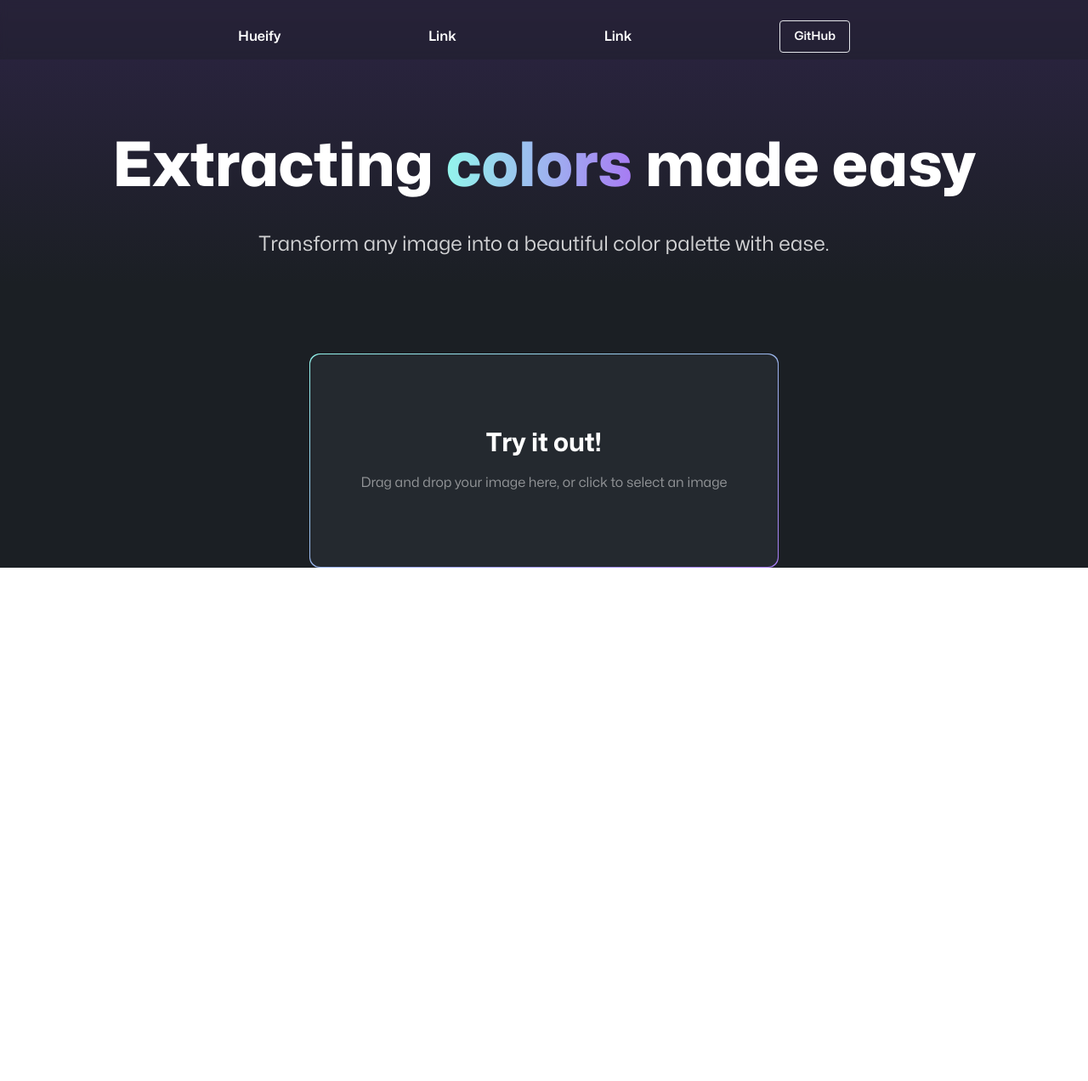
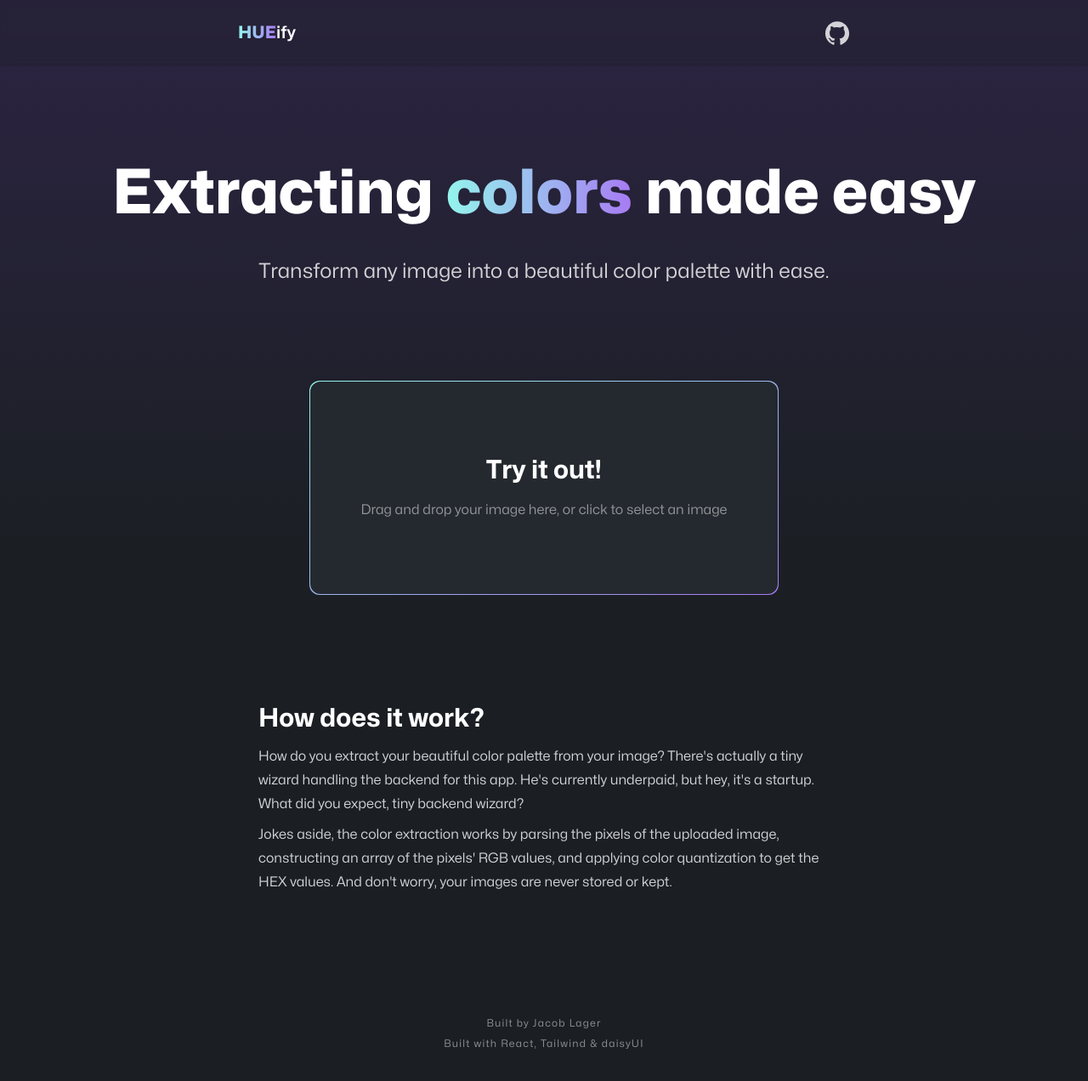
Before and after one commit to Lagge111/hueify, a React (Create React App) app: page / in a window 1280 px wide. Shown: the top 1272 px of the page at 85% size. Before the commit the page ends 800 px from the top, so only its background shows below. Built offline with nearby package versions, Linux system fonts and the light colour scheme.

Commit message:
Added footer, instructions and various improvements

```diff
--- a/package.json
+++ b/package.json
@@ -7,6 +7,7 @@
     "@testing-library/react": "^13.4.0",
     "@testing-library/user-event": "^13.5.0",
     "color-thief-react": "^2.1.0",
+    "daisyui": "^2.51.3",
     "react": "^18.2.0",
     "react-dom": "^18.2.0",
     "react-dropzone": "^14.2.3",
--- a/src/App.js
+++ b/src/App.js
@@ -3,6 +3,8 @@ import Nav from "./components/Nav";
 import Dropzone from "./components/Dropzone";
 import Hero from "./components/Hero";
 import ResultsCard from "./components/ResultsCard";
+import Footer from "./components/Footer";
+import Instructions from "./components/Instructions";
 
 function App() {
   const [imageData, setImageData] = useState(null);
@@ -12,7 +14,7 @@ function App() {
   };
 
   return (
-    <div className="flex flex-col items-center bg-gradient-to-b from-[#2C2443] via-primary to-primary h-full cursor-default">
+    <div className="flex flex-col items-center bg-gradient-to-b from-[#2C2443] via-primary to-primary min-h-screen cursor-default">
       <Nav />
       <Hero />
       {imageData ? (
@@ -24,6 +26,8 @@ function App() {
       ) : (
         <Dropzone imageData={imageData} setImageData={setImageData} />
       )}
+      <Instructions />
+      <Footer />
     </div>
   );
 }
--- a/src/components/ColorGenerator.js
+++ b/src/components/ColorGenerator.js
@@ -1,12 +1,12 @@
 import Color, { Palette } from "color-thief-react";
-import { useState } from "react";
+import Loader from "./Loader";
 
 const ColorGenerator = ({ imageData }) => {
   return (
     <>
       {imageData && (
         <div className="flex flex-col justify-center">
-          <p className="text-white/50 text-sm text-center mt-10">
+          <p className="text-white/50 text-sm text-center mt-10 italic">
             Click on a HEX code to copy it.
           </p>
           <Palette
@@ -17,11 +17,14 @@ const ColorGenerator = ({ imageData }) => {
           >
             {({ data, loading }) => {
               return (
-                <div className="text-white mt-10">
+                <div className="text-white/70 mt-10">
                   <p className="text-2xl text-center mb-4 font-mona">
                     Color palette
                   </p>
-                  <ul className="flex gap-8 font-mona">
+                  {loading ? (
+                    <Loader />
+                  ) : (
+                    <ul className="flex gap-8 font-mona justify-center items-center">
                       {data
                         ?.filter(
                           (item, index, array) => array.indexOf(item) === index
@@ -36,7 +39,9 @@ const ColorGenerator = ({ imageData }) => {
                               className="w-20 h-20 rounded-lg"
                             ></div>
                             <p
-                            onClick={() => navigator.clipboard.writeText(color)}
+                              onClick={() =>
+                                navigator.clipboard.writeText(color)
+                              }
                               className={`text-white font-light mt-4 tracking-widest hover:opacity-80 cursor-pointer`}
                             >
                               {color}
@@ -44,6 +49,7 @@ const ColorGenerator = ({ imageData }) => {
                           </li>
                         ))}
                     </ul>
+                  )}
                 </div>
               );
             }}
@@ -53,16 +59,25 @@ const ColorGenerator = ({ imageData }) => {
               {({ data, loading }) => {
                 return (
                   <div className="flex flex-col items-center">
-                    <div className="text-white font-mona mb-4 text-2xl">
+                    <div className="text-white/70 font-mona mb-4 text-2xl">
                       Most predominant color
                     </div>
+                    {loading ? (
+                      <Loader />
+                    ) : (
+                      <>
                         <div
                           style={{ backgroundColor: `${data}` }}
                           className="w-20 h-20 rounded-lg"
                         ></div>
-                    <p className="text-white font-light mt-4 tracking-widest">
+                        <p
+                          onClick={() => navigator.clipboard.writeText(data)}
+                          className="text-white font-mona font-light mt-4 tracking-widest hover:opacity-80 cursor-pointer"
+                        >
                           {data}
                         </p>
+                      </>
+                    )}
                   </div>
                 );
               }}
--- /dev/null
+++ b/src/components/Footer.js
@@ -0,0 +1,10 @@
+const Footer = () => {
+  return (
+    <div className="flex justify-center items-center mx-auto max-w-[900px] mt-auto pt-20 mb-10 flex-col font-mona text-xs text-white/50 gap-2 tracking-widest">
+      <p>Built by Jacob Lager</p>
+      <p>Built with React, Tailwind & daisyUI</p>
+    </div>
+  );
+};
+
+export default Footer;
--- a/src/components/Hero.js
+++ b/src/components/Hero.js
@@ -1,8 +1,6 @@
-import React from "react";
-
 const Hero = () => {
   return (
-    <div className="mt-40 mb-28 font-mona text-white text-center">
+    <div className="mt-48 mb-28 font-mona text-white text-center">
       <p className="font-extrabold text-7xl">
         Extracting{" "}
         <span className="bg-gradient-to-r from-[#93f5ec] to-[#a77bf3] text-transparent bg-clip-text text-center py-4">
--- /dev/null
+++ b/src/components/Icons.js
@@ -0,0 +1,15 @@
+export const Github = () => {
+  return (
+    <svg
+      className="fill-white/80 hover:opacity-80 ease-in-out duration-200 cursor-pointer"
+      fill="currentColor"
+      width="30"
+      height="30"
+      viewBox="0 0 32 32"
+      version="1.1"
+      xmlns="http://www.w3.org/2000/svg"
+    >
+      <path d="M16 1.375c-8.282 0-14.996 6.714-14.996 14.996 0 6.585 4.245 12.18 10.148 14.195l0.106 0.031c0.75 0.141 1.025-0.322 1.025-0.721 0-0.356-0.012-1.3-0.019-2.549-4.171 0.905-5.051-2.012-5.051-2.012-0.288-0.925-0.878-1.685-1.653-2.184l-0.016-0.009c-1.358-0.93 0.105-0.911 0.105-0.911 0.987 0.139 1.814 0.718 2.289 1.53l0.008 0.015c0.554 0.995 1.6 1.657 2.801 1.657 0.576 0 1.116-0.152 1.582-0.419l-0.016 0.008c0.072-0.791 0.421-1.489 0.949-2.005l0.001-0.001c-3.33-0.375-6.831-1.665-6.831-7.41-0-0.027-0.001-0.058-0.001-0.089 0-1.521 0.587-2.905 1.547-3.938l-0.003 0.004c-0.203-0.542-0.321-1.168-0.321-1.821 0-0.777 0.166-1.516 0.465-2.182l-0.014 0.034s1.256-0.402 4.124 1.537c1.124-0.321 2.415-0.506 3.749-0.506s2.625 0.185 3.849 0.53l-0.1-0.024c2.849-1.939 4.105-1.537 4.105-1.537 0.285 0.642 0.451 1.39 0.451 2.177 0 0.642-0.11 1.258-0.313 1.83l0.012-0.038c0.953 1.032 1.538 2.416 1.538 3.937 0 0.031-0 0.061-0.001 0.091l0-0.005c0 5.761-3.505 7.029-6.842 7.398 0.632 0.647 1.022 1.532 1.022 2.509 0 0.093-0.004 0.186-0.011 0.278l0.001-0.012c0 2.007-0.019 3.619-0.019 4.106 0 0.394 0.262 0.862 1.031 0.712 6.028-2.029 10.292-7.629 10.292-14.226 0-8.272-6.706-14.977-14.977-14.977-0.006 0-0.013 0-0.019 0h0.001z"></path>
+    </svg>
+  );
+};
--- /dev/null
+++ b/src/components/Instructions.js
@@ -0,0 +1,23 @@
+const Instructions = () => {
+  return (
+    <div className="font-mona text-white mt-32 mb-16 flex justify-center items-center">
+      <div className="flex flex-col max-w-2xl">
+        <h3 className="text-3xl font-bold mb-3">How does it work?</h3>
+        <p className="text-white/80 leading-7">
+          How do you extract your beautiful color palette from your image?
+          There's actually a tiny wizard handling the backend for this app. He's
+          currently underpaid, but hey, it's a startup. What did you expect,
+          tiny backend wizard?
+        </p>
+        <p className="text-white/80 leading-7 mt-2">
+          Jokes aside, the color extraction works by parsing the pixels of the
+          uploaded image, constructing an array of the pixels' RGB values, and
+          applying color quantization to get the HEX values. And don't worry,
+          your images are never stored or kept.
+        </p>
+      </div>
+    </div>
+  );
+};
+
+export default Instructions;
--- /dev/null
+++ b/src/components/Loader.js
@@ -0,0 +1,9 @@
+const Loader = () => {
+  return (
+    <div className="flex justify-center items-center">
+      <button className="btn btn-square loading"></button>
+    </div>
+  );
+};
+
+export default Loader;
--- a/src/components/Nav.js
+++ b/src/components/Nav.js
@@ -1,3 +1,5 @@
+import { Github } from "./Icons";
+
 const Nav = () => {
   const scrollToTop = () => {
     window.scrollTo({
@@ -6,20 +8,24 @@ const Nav = () => {
   };
 
   return (
-    <div className="fixed w-full z-50 mx-auto pt-4 top-0 backdrop-blur-sm bg-primary/30">
+    <div className="fixed w-full z-50 mx-auto py-4 top-0 backdrop-blur-sm bg-primary/30">
       <div className="max-w-3xl mx-auto px-4 md:px-6 flex justify-between items-center sm:py-2 text-white font-mona font-semibold">
-        <div onClick={scrollToTop} className="sm:flex hidden">
-          Hueify
+        <div
+          onClick={scrollToTop}
+          className="sm:flex hidden cursor-pointer text-xl"
+        >
+          <span className="bg-gradient-to-r from-[#93f5ec] to-[#a77bf3] text-transparent bg-clip-text text-center font-extrabold text-xl">
+            HUE
+          </span>
+          ify
         </div>
-        <div className="sm:flex hidden">Link</div>
-        <div className="sm:flex hidden">Link</div>
         <a
-          href="/"
+          href="/https://github.com/Lagge111/hueify"
           target="_blank"
           rel="noreferrer"
-          className="font-mona border rounded border-secondary text-secondary px-4 py-2 text-sm hover:bg-white/20 ease-in-out duration-300 no-underline sm:flex hidden"
+          className="sm:flex hidden"
         >
-          GitHub
+          <Github />
         </a>
       </div>
     </div>
--- a/src/components/ResultsCard.js
+++ b/src/components/ResultsCard.js
@@ -2,7 +2,7 @@ import ColorGenerator from "./ColorGenerator";
 
 const ResultsCard = ({ imageData, setImageData, handleDataChange }) => {
   return (
-    <div className="flex flex-col bg-[#24292F] py-10 px-10 rounded-lg">
+    <div className="flex flex-col justify-center items-center bg-[#24292F] py-12 px-10 rounded-xl max-w-[750px] md:min-w-[750px]">
       <img
         src={imageData}
         alt="img"
@@ -11,7 +11,7 @@ const ResultsCard = ({ imageData, setImageData, handleDataChange }) => {
       <div className="flex justify-center items-center mt-10">
         <button
           onClick={handleDataChange}
-          className="border border-white text-white font-mona px-3 py-2 rounded"
+          className="font-mona border rounded border-white text-white px-4 py-3 text-sm font-semibold hover:bg-white/20 ease-in-out duration-300 no-underline sm:flex hidden tracking-wide"
         >
           Start over
         </button>
--- a/tailwind.config.js
+++ b/tailwind.config.js
@@ -12,5 +12,5 @@ module.exports = {
       },
     },
   },
-  plugins: [],
+  plugins: [require("daisyui")],
 };
```
Also changed, not shown: src/components/Dropzone.js (+7 -5 lines), 1 other file (tests, documents, lock files or other folders). Lines whose indentation alone changed are shown as unchanged.
